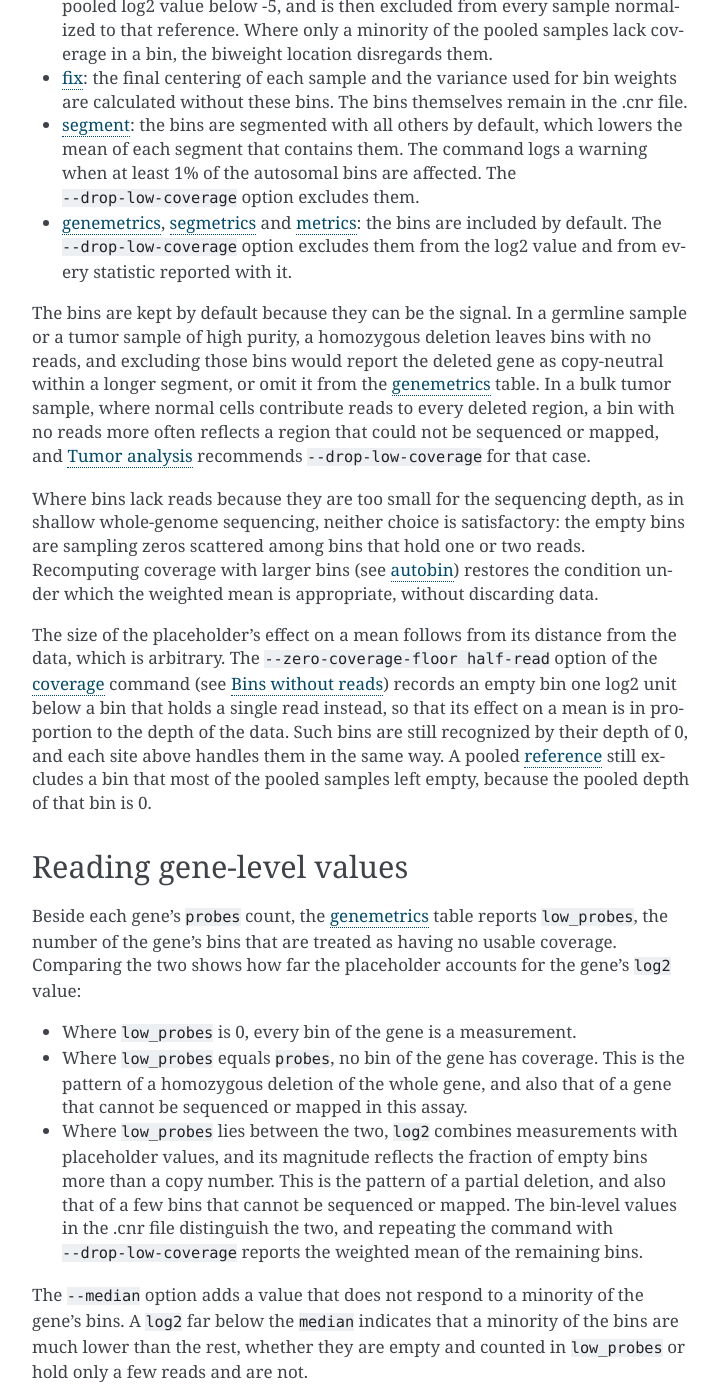
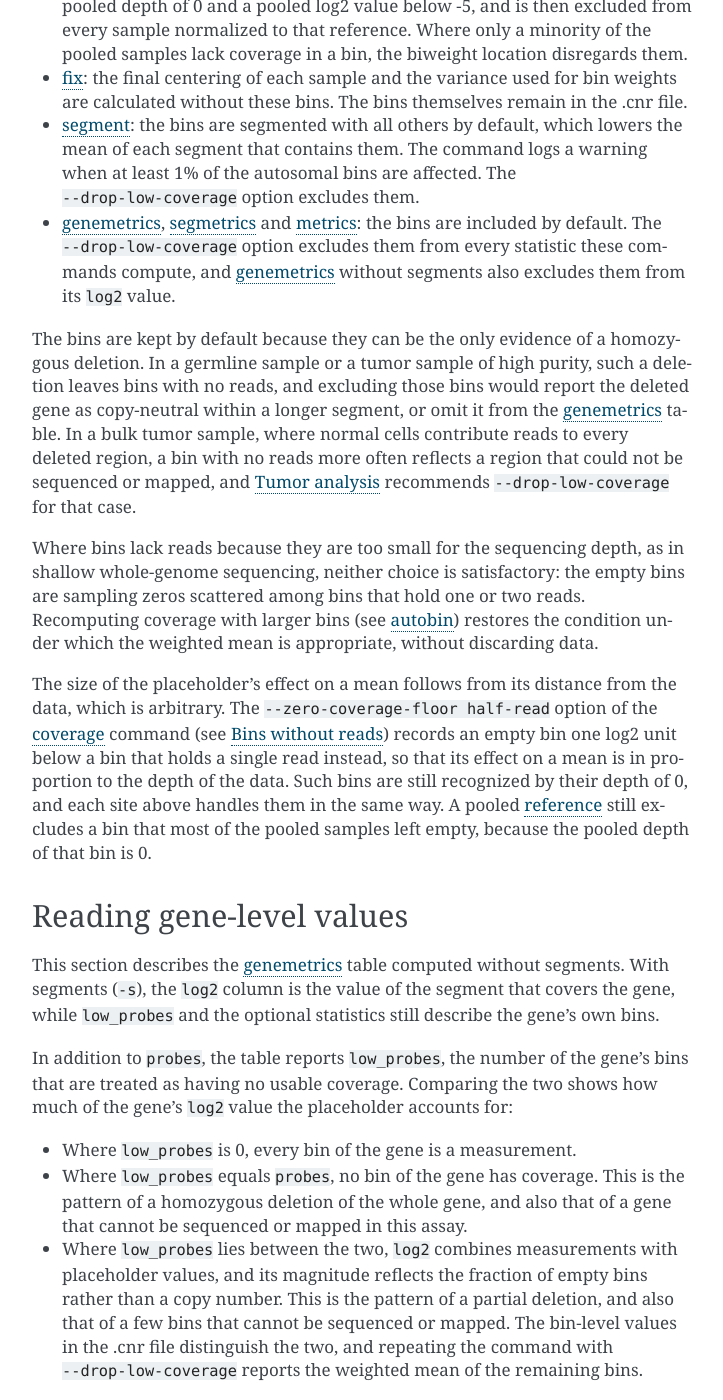
Before and after one commit to etal/cnvkit, a Sphinx documentation site: the page built from doc/estimators.rst, in a window 1280 px wide and 1400 px high, scrolled down 2214 px. Shown: the whole window, without its empty margins (388-1111 px from the left). Built offline with Sphinx 7.4.7, drawn with Linux system fonts in a browser that asks for light colours; pages that are not in the unit, such as notebooks, are missing from menus; some of the changed text lies outside the part shown.

Commit message:
Correct the estimator page where the code differs from it
A pooled reference excludes a mostly empty bin through its pooled
depth of 0 as well as its log2 value. A missing log2 value also marks
a bin as having no usable coverage. --drop-low-coverage removes bins
from the statistics of genemetrics, segmetrics and metrics, and from
the log2 value only for genemetrics without segments. The guidance on
reading gene-level values applies to genemetrics without segments;
with segments the log2 column is the covering segment's value.

```diff
--- a/doc/estimators.rst
+++ b/doc/estimators.rst
@@ -91,17 +91,18 @@ Zero-coverage bins
 ------------------
 
 A bin is treated as having no usable coverage if its read depth is zero or
-missing, or if its log2 value is below -15. The second condition identifies the
-placeholder in a .cnr file, where normalization to the reference has shifted it
-from -20 by at most 5 (see :doc:`tumor`), and in files that lack a ``depth``
-column.
+missing, or if its log2 value is missing or below -15. The last condition
+identifies the placeholder in a .cnr file, where normalization to the reference
+has shifted it from -20 by at most 5 (see :doc:`tumor`), and in files that lack
+a ``depth`` column.
 
 Each site handles these bins as follows:
 
 - :ref:`reference`: a bin without coverage in most of the pooled samples
-  receives a pooled log2 value below -5, and is then excluded from every
-  sample normalized to that reference. Where only a minority of the pooled
-  samples lack coverage in a bin, the biweight location disregards them.
+  receives a pooled depth of 0 and a pooled log2 value below -5, and is then
+  excluded from every sample normalized to that reference. Where only a
+  minority of the pooled samples lack coverage in a bin, the biweight location
+  disregards them.
 - :ref:`fix`: the final centering of each sample and the variance used for bin
   weights are calculated without these bins. The bins themselves remain in the
   .cnr file.
@@ -110,16 +111,18 @@ Each site handles these bins as follows:
   warning when at least 1% of the autosomal bins are affected. The
   ``--drop-low-coverage`` option excludes them.
 - :ref:`genemetrics`, :ref:`segmetrics` and :ref:`metrics`: the bins are
-  included by default. The ``--drop-low-coverage`` option excludes them from the
-  log2 value and from every statistic reported with it.
+  included by default. The ``--drop-low-coverage`` option excludes them from
+  every statistic these commands compute, and :ref:`genemetrics` without
+  segments also excludes them from its ``log2`` value.
 
-The bins are kept by default because they can be the signal. In a germline
-sample or a tumor sample of high purity, a homozygous deletion leaves bins with
-no reads, and excluding those bins would report the deleted gene as copy-neutral
-within a longer segment, or omit it from the :ref:`genemetrics` table. In a
-bulk tumor sample, where normal cells contribute reads to every deleted region,
-a bin with no reads more often reflects a region that could not be sequenced or
-mapped, and :doc:`tumor` recommends ``--drop-low-coverage`` for that case.
+The bins are kept by default because they can be the only evidence of a
+homozygous deletion. In a germline sample or a tumor sample of high purity,
+such a deletion leaves bins with no reads, and excluding those bins would
+report the deleted gene as copy-neutral within a longer segment, or omit it
+from the :ref:`genemetrics` table. In a bulk tumor sample, where normal cells
+contribute reads to every deleted region, a bin with no reads more often
+reflects a region that could not be sequenced or mapped, and :doc:`tumor`
+recommends ``--drop-low-coverage`` for that case.
 
 Where bins lack reads because they are too small for the sequencing depth, as
 in shallow whole-genome sequencing, neither choice is satisfactory: the empty
@@ -141,10 +144,14 @@ pooled samples left empty, because the pooled depth of that bin is 0.
 Reading gene-level values
 -------------------------
 
-Beside each gene's ``probes`` count, the :ref:`genemetrics` table reports
-``low_probes``, the number of the gene's bins that are treated as having no
-usable coverage. Comparing the two shows how far the placeholder accounts for
-the gene's ``log2`` value:
+This section describes the :ref:`genemetrics` table computed without segments.
+With segments (``-s``), the ``log2`` column is the value of the segment that
+covers the gene, while ``low_probes`` and the optional statistics still
+describe the gene's own bins.
+
+In addition to ``probes``, the table reports ``low_probes``, the number of the
+gene's bins that are treated as having no usable coverage. Comparing the two
+shows how much of the gene's ``log2`` value the placeholder accounts for:
 
 - Where ``low_probes`` is 0, every bin of the gene is a measurement.
 - Where ``low_probes`` equals ``probes``, no bin of the gene has coverage. This
@@ -152,8 +159,8 @@ the gene's ``log2`` value:
   a gene that cannot be sequenced or mapped in this assay.
 - Where ``low_probes`` lies between the two, ``log2`` combines measurements
   with placeholder values, and its magnitude reflects the fraction of empty
-  bins more than a copy number. This is the pattern of a partial deletion, and
-  also that of a few bins that cannot be sequenced or mapped. The bin-level
+  bins rather than a copy number. This is the pattern of a partial deletion,
+  and also that of a few bins that cannot be sequenced or mapped. The bin-level
   values in the .cnr file distinguish the two, and repeating the command with
   ``--drop-low-coverage`` reports the weighted mean of the remaining bins.
 
--- a/doc/reports.rst
+++ b/doc/reports.rst
@@ -74,7 +74,8 @@ whether or not segments were provided. Without segments (.cnr alone):
 - *log2*: Weighted mean of log2 ratios of all the gene's bins, including any
   off-target intronic bins. A bin with no coverage enters this mean at its
   placeholder value unless ``--drop-low-coverage`` is given; see
-  :doc:`estimators` for how to read the column in that case.
+  :doc:`estimators` for how to interpret a value that includes placeholder
+  bins.
 - *depth*: Weighted mean of un-normalized read depths across all this gene's
   bins.
 - *weight*: Sum of this gene's bins' weights.
```
